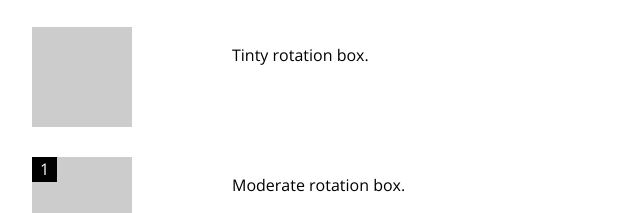
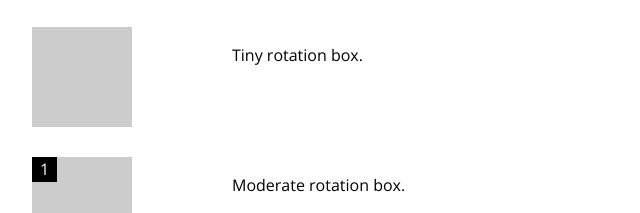
Before and after one commit to aumartinez/css-transitions, a plain HTML site: page index.html in a window 1280 px wide. Shown: the part 372-585 px from the top of the page, 128-768 px from the left. Drawn offline with nearby package versions, Linux system fonts and the light colour scheme.

Commit message:
Update index.html

```diff
--- a/index.html
+++ b/index.html
@@ -33,7 +33,7 @@
     </div>
 
 	<div class="titles">
-	  <p>Tinty rotation box.</p>
+	  <p>Tiny rotation box.</p>
 	</div>
 
 	<div class="result">
```
